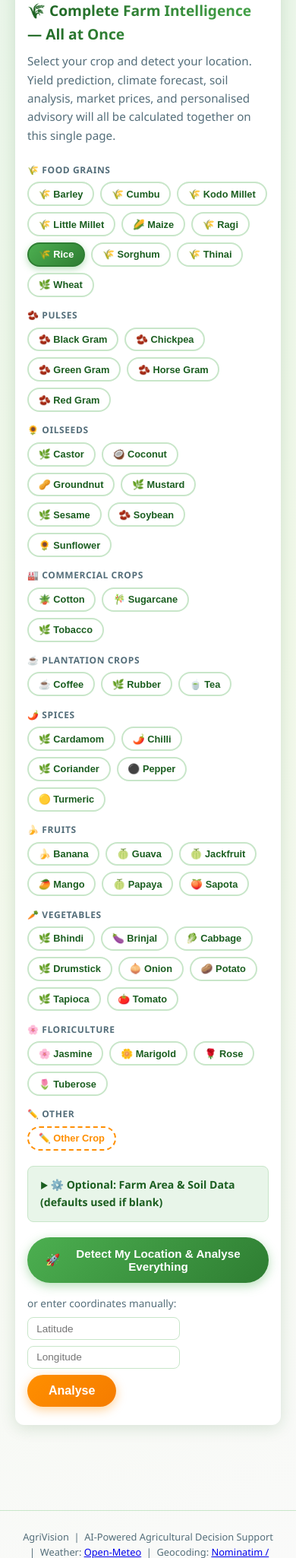
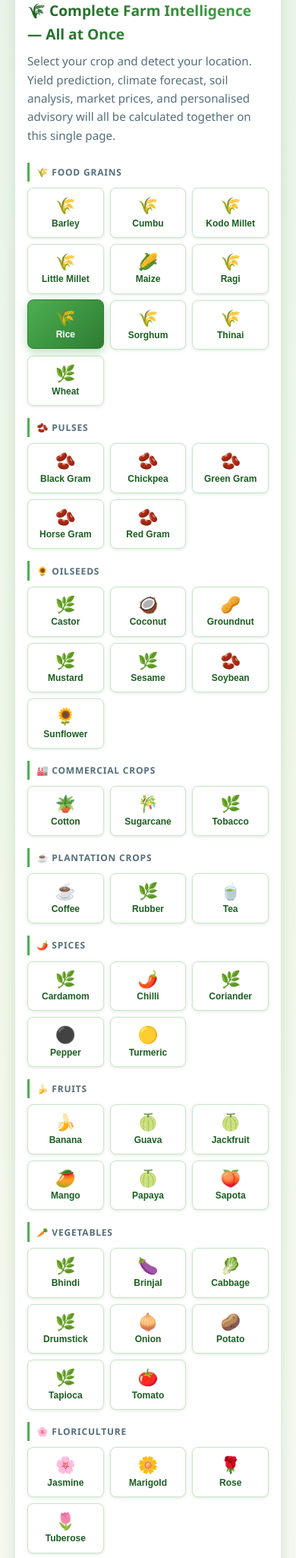
Before and after one commit to sachin712122/harvest, a Flask app: page / in a window 390 px wide. Shown: the part 266-2316 px from the top of the page at 76% size. Run offline with Flask 3, Linux system fonts and the light colour scheme; some libraries are stand-ins or nearby versions.

Commit message:
feat: transform crop list into responsive button cards with Tailwind CSS
- Restructure each crop button with separate emoji icon (crop-icon) and
  text (crop-name) spans for a proper card layout
- Replace flexbox-wrap with CSS auto-fill grid for responsive columns
- Make buttons card-shaped: rounded corners, shadow, lift-on-hover,
  min-height 72px, flex-column layout
- Add green left-border accent to category section labels
- Add Tailwind CSS CDN (preflight disabled, tw- prefix) and apply
  tw-flex/tw-flex-col/tw-gap/tw-grid utility classes to structural
  container elements
- Fix i18n: move data-i18n-crop to .crop-name span only (avoids
  destroying child elements when textContent is set)
- Remove emoji prefix from otherCropBtn translations (emoji now lives
  in its own .crop-icon span)
- Update mobile responsive breakpoint for smaller grid columns

Co-authored-by: sachin712122 <242144410+sachin712122@users.noreply.github.com>

```diff
--- a/static/css/style.css
+++ b/static/css/style.css
@@ -119,7 +119,7 @@ main {
 .crop-selector {
   display: flex;
   flex-direction: column;
-  gap: .9rem;
+  gap: 1.1rem;
   margin-bottom: 1.25rem;
   text-align: left;
 }
@@ -127,44 +127,71 @@ main {
 .crop-category {
   display: flex;
   flex-direction: column;
-  gap: .4rem;
+  gap: .5rem;
 }
 
 .crop-category-label {
   font-size: .75rem;
   font-weight: 700;
   text-transform: uppercase;
-  letter-spacing: .6px;
+  letter-spacing: .8px;
   color: var(--text-muted);
+  padding: .2rem .4rem;
+  border-left: 3px solid var(--green-light);
+  padding-left: .6rem;
 }
 
 .crop-category-btns {
-  display: flex;
-  flex-wrap: wrap;
-  gap: .5rem;
+  display: grid;
+  grid-template-columns: repeat(auto-fill, minmax(90px, 1fr));
+  gap: .55rem;
 }
 
 .crop-btn {
-  padding: .45rem 1rem;
-  border: 2px solid var(--border);
-  border-radius: 50px;
+  display: flex;
+  flex-direction: column;
+  align-items: center;
+  justify-content: center;
+  gap: .3rem;
+  padding: .75rem .5rem .6rem;
+  border: 1.5px solid var(--border);
+  border-radius: var(--radius-sm);
   background: var(--white);
   color: var(--green-dark);
-  font-size: .88rem;
+  font-size: .78rem;
   font-weight: 600;
   cursor: pointer;
   transition: background var(--transition), border-color var(--transition),
-              color var(--transition), box-shadow var(--transition);
+              color var(--transition), box-shadow var(--transition), transform var(--transition);
+  box-shadow: 0 1px 4px var(--shadow);
+  text-align: center;
+  line-height: 1.3;
+  min-height: 72px;
+}
+.crop-btn .crop-icon {
+  font-size: 1.6rem;
+  line-height: 1;
+  display: block;
+}
+.crop-btn .crop-name {
+  display: block;
+  font-size: .75rem;
+  font-weight: 600;
+  word-break: break-word;
+  hyphens: auto;
 }
 .crop-btn:hover {
   border-color: var(--green-light);
-  box-shadow: 0 2px 8px var(--shadow);
+  box-shadow: 0 4px 12px var(--shadow);
+  transform: translateY(-2px);
+  background: var(--green-pale);
 }
 .crop-btn.active {
   background: linear-gradient(135deg, var(--green-light), var(--green-mid));
   border-color: var(--green-mid);
   color: var(--white);
-  box-shadow: 0 3px 10px rgba(76,175,80,.4);
+  box-shadow: 0 4px 12px rgba(76,175,80,.4);
+  transform: translateY(-1px);
 }
 
 /* "Other" crop button variant */
@@ -181,7 +208,8 @@ main {
   background: linear-gradient(135deg, var(--amber), #f57c00);
   border-color: #f57c00;
   color: var(--white);
-  box-shadow: 0 3px 10px rgba(255,143,0,.4);
+  box-shadow: 0 4px 12px rgba(255,143,0,.4);
+  transform: translateY(-1px);
 }
 
 /* "Other" crop input row */
@@ -535,7 +563,9 @@ footer {
 @media (max-width: 600px) {
   header h1 { font-size: 1.15rem; }
   .hero-card { padding: 1.5rem 1rem; }
-  .crop-btn { font-size: .8rem; padding: .4rem .8rem; }
+  .crop-btn { font-size: .7rem; min-height: 64px; }
+  .crop-btn .crop-icon { font-size: 1.35rem; }
+  .crop-category-btns { grid-template-columns: repeat(auto-fill, minmax(76px, 1fr)); gap: .4rem; }
   .prediction-box { flex-direction: column; align-items: flex-start; }
   .prediction-box .divider { display: none; }
   .calc-form { flex-direction: column; }
--- a/static/js/main.js
+++ b/static/js/main.js
@@ -156,7 +156,7 @@ const I18N = {
     catVegetables:      "🥕 Vegetables",
     catFloriculture:    "🌸 Floriculture",
     catOther:           "✏️ Other",
-    otherCropBtn:       "✏️ Other Crop",
+    otherCropBtn:       "Other Crop",
     otherCropLabel:     "Enter crop name:",
     otherCropPlaceholder: "e.g. Lemon, Turmeric…",
     close:              "Close",
@@ -352,7 +352,7 @@ const I18N = {
     catVegetables:      "🥕 காய்கறிகள்",
     catFloriculture:    "🌸 மலர்ச்சாகுபடி",
     catOther:           "✏️ பிற",
-    otherCropBtn:       "✏️ பிற பயிர்",
+    otherCropBtn:       "பிற பயிர்",
     otherCropLabel:     "பயிர் பெயரை உள்ளிடுக:",
     otherCropPlaceholder: "எ.கா. எலுமிச்சை, மஞ்சள்…",
     close:              "மூடு",
--- a/templates/index.html
+++ b/templates/index.html
@@ -15,6 +15,13 @@
   <link rel="apple-touch-icon" href="/static/icons/icon-192.png" />
 
   <link rel="stylesheet" href="{{ url_for('static', filename='css/style.css') }}" />
+  <script src="https://cdn.tailwindcss.com"></script>
+  <script>
+    tailwind.config = {
+      corePlugins: { preflight: false },
+      prefix: 'tw-'
+    }
+  </script>
 </head>
 <body>
 
@@ -42,118 +49,118 @@
      on this single page.</p>
 
   <!-- Crop Selector -->
-  <div class="crop-selector" id="crop-selector" role="group" aria-label="Select crop">
+  <div class="crop-selector tw-flex tw-flex-col tw-gap-4 tw-text-left" id="crop-selector" role="group" aria-label="Select crop">
 
-    <div class="crop-category">
+    <div class="crop-category tw-flex tw-flex-col tw-gap-2">
       <span class="crop-category-label" data-i18n="catFoodGrains">🌾 Food Grains</span>
-      <div class="crop-category-btns">
-        <button class="crop-btn" data-crop="barley" data-i18n-crop="barley">🌾 Barley</button>
-        <button class="crop-btn" data-crop="cumbu" data-i18n-crop="cumbu">🌾 Cumbu</button>
-        <button class="crop-btn" data-crop="kodo_millet" data-i18n-crop="kodo_millet">🌾 Kodo Millet</button>
-        <button class="crop-btn" data-crop="little_millet" data-i18n-crop="little_millet">🌾 Little Millet</button>
-        <button class="crop-btn" data-crop="maize" data-i18n-crop="maize">🌽 Maize</button>
-        <button class="crop-btn" data-crop="ragi" data-i18n-crop="ragi">🌾 Ragi</button>
-        <button class="crop-btn active" data-crop="rice" data-i18n-crop="rice">🌾 Rice</button>
-        <button class="crop-btn" data-crop="sorghum" data-i18n-crop="sorghum">🌾 Sorghum</button>
-        <button class="crop-btn" data-crop="thinai" data-i18n-crop="thinai">🌾 Thinai</button>
-        <button class="crop-btn" data-crop="wheat" data-i18n-crop="wheat">🌿 Wheat</button>
+      <div class="crop-category-btns tw-grid tw-gap-2">
+        <button class="crop-btn" data-crop="barley"><span class="crop-icon">🌾</span><span class="crop-name" data-i18n-crop="barley">Barley</span></button>
+        <button class="crop-btn" data-crop="cumbu"><span class="crop-icon">🌾</span><span class="crop-name" data-i18n-crop="cumbu">Cumbu</span></button>
+        <button class="crop-btn" data-crop="kodo_millet"><span class="crop-icon">🌾</span><span class="crop-name" data-i18n-crop="kodo_millet">Kodo Millet</span></button>
+        <button class="crop-btn" data-crop="little_millet"><span class="crop-icon">🌾</span><span class="crop-name" data-i18n-crop="little_millet">Little Millet</span></button>
+        <button class="crop-btn" data-crop="maize"><span class="crop-icon">🌽</span><span class="crop-name" data-i18n-crop="maize">Maize</span></button>
+        <button class="crop-btn" data-crop="ragi"><span class="crop-icon">🌾</span><span class="crop-name" data-i18n-crop="ragi">Ragi</span></button>
+        <button class="crop-btn active" data-crop="rice"><span class="crop-icon">🌾</span><span class="crop-name" data-i18n-crop="rice">Rice</span></button>
+        <button class="crop-btn" data-crop="sorghum"><span class="crop-icon">🌾</span><span class="crop-name" data-i18n-crop="sorghum">Sorghum</span></button>
+        <button class="crop-btn" data-crop="thinai"><span class="crop-icon">🌾</span><span class="crop-name" data-i18n-crop="thinai">Thinai</span></button>
+        <button class="crop-btn" data-crop="wheat"><span class="crop-icon">🌿</span><span class="crop-name" data-i18n-crop="wheat">Wheat</span></button>
       </div>
     </div>
 
-    <div class="crop-category">
+    <div class="crop-category tw-flex tw-flex-col tw-gap-2">
       <span class="crop-category-label" data-i18n="catPulses">🫘 Pulses</span>
-      <div class="crop-category-btns">
-        <button class="crop-btn" data-crop="black_gram" data-i18n-crop="black_gram">🫘 Black Gram</button>
-        <button class="crop-btn" data-crop="chickpea" data-i18n-crop="chickpea">🫘 Chickpea</button>
-        <button class="crop-btn" data-crop="green_gram" data-i18n-crop="green_gram">🫘 Green Gram</button>
-        <button class="crop-btn" data-crop="horse_gram" data-i18n-crop="horse_gram">🫘 Horse Gram</button>
-        <button class="crop-btn" data-crop="red_gram" data-i18n-crop="red_gram">🫘 Red Gram</button>
+      <div class="crop-category-btns tw-grid tw-gap-2">
+        <button class="crop-btn" data-crop="black_gram"><span class="crop-icon">🫘</span><span class="crop-name" data-i18n-crop="black_gram">Black Gram</span></button>
+        <button class="crop-btn" data-crop="chickpea"><span class="crop-icon">🫘</span><span class="crop-name" data-i18n-crop="chickpea">Chickpea</span></button>
+        <button class="crop-btn" data-crop="green_gram"><span class="crop-icon">🫘</span><span class="crop-name" data-i18n-crop="green_gram">Green Gram</span></button>
+        <button class="crop-btn" data-crop="horse_gram"><span class="crop-icon">🫘</span><span class="crop-name" data-i18n-crop="horse_gram">Horse Gram</span></button>
+        <button class="crop-btn" data-crop="red_gram"><span class="crop-icon">🫘</span><span class="crop-name" data-i18n-crop="red_gram">Red Gram</span></button>
       </div>
     </div>
 
-    <div class="crop-category">
+    <div class="crop-category tw-flex tw-flex-col tw-gap-2">
       <span class="crop-category-label" data-i18n="catOilseeds">🌻 Oilseeds</span>
-      <div class="crop-category-btns">
-        <button class="crop-btn" data-crop="castor" data-i18n-crop="castor">🌿 Castor</button>
-        <button class="crop-btn" data-crop="coconut" data-i18n-crop="coconut">🥥 Coconut</button>
-        <button class="crop-btn" data-crop="groundnut" data-i18n-crop="groundnut">🥜 Groundnut</button>
-        <button class="crop-btn" data-crop="mustard" data-i18n-crop="mustard">🌿 Mustard</button>
-        <button class="crop-btn" data-crop="sesame" data-i18n-crop="sesame">🌿 Sesame</button>
-        <button class="crop-btn" data-crop="soybean" data-i18n-crop="soybean">🫘 Soybean</button>
-        <button class="crop-btn" data-crop="sunflower" data-i18n-crop="sunflower">🌻 Sunflower</button>
+      <div class="crop-category-btns tw-grid tw-gap-2">
+        <button class="crop-btn" data-crop="castor"><span class="crop-icon">🌿</span><span class="crop-name" data-i18n-crop="castor">Castor</span></button>
+        <button class="crop-btn" data-crop="coconut"><span class="crop-icon">🥥</span><span class="crop-name" data-i18n-crop="coconut">Coconut</span></button>
+        <button class="crop-btn" data-crop="groundnut"><span class="crop-icon">🥜</span><span class="crop-name" data-i18n-crop="groundnut">Groundnut</span></button>
+        <button class="crop-btn" data-crop="mustard"><span class="crop-icon">🌿</span><span class="crop-name" data-i18n-crop="mustard">Mustard</span></button>
+        <button class="crop-btn" data-crop="sesame"><span class="crop-icon">🌿</span><span class="crop-name" data-i18n-crop="sesame">Sesame</span></button>
+        <button class="crop-btn" data-crop="soybean"><span class="crop-icon">🫘</span><span class="crop-name" data-i18n-crop="soybean">Soybean</span></button>
+        <button class="crop-btn" data-crop="sunflower"><span class="crop-icon">🌻</span><span class="crop-name" data-i18n-crop="sunflower">Sunflower</span></button>
       </div>
     </div>
 
-    <div class="crop-category">
+    <div class="crop-category tw-flex tw-flex-col tw-gap-2">
       <span class="crop-category-label" data-i18n="catCommercial">🏭 Commercial Crops</span>
-      <div class="crop-category-btns">
-        <button class="crop-btn" data-crop="cotton" data-i18n-crop="cotton">🪴 Cotton</button>
-        <button class="crop-btn" data-crop="sugarcane" data-i18n-crop="sugarcane">🎋 Sugarcane</button>
-        <button class="crop-btn" data-crop="tobacco" data-i18n-crop="tobacco">🌿 Tobacco</button>
+      <div class="crop-category-btns tw-grid tw-gap-2">
+        <button class="crop-btn" data-crop="cotton"><span class="crop-icon">🪴</span><span class="crop-name" data-i18n-crop="cotton">Cotton</span></button>
+        <button class="crop-btn" data-crop="sugarcane"><span class="crop-icon">🎋</span><span class="crop-name" data-i18n-crop="sugarcane">Sugarcane</span></button>
+        <button class="crop-btn" data-crop="tobacco"><span class="crop-icon">🌿</span><span class="crop-name" data-i18n-crop="tobacco">Tobacco</span></button>
       </div>
     </div>
 
-    <div class="crop-category">
+    <div class="crop-category tw-flex tw-flex-col tw-gap-2">
       <span class="crop-category-label" data-i18n="catPlantation">☕ Plantation Crops</span>
-      <div class="crop-category-btns">
-        <button class="crop-btn" data-crop="coffee" data-i18n-crop="coffee">☕ Coffee</button>
-        <button class="crop-btn" data-crop="rubber" data-i18n-crop="rubber">🌿 Rubber</button>
-        <button class="crop-btn" data-crop="tea" data-i18n-crop="tea">🍵 Tea</button>
+      <div class="crop-category-btns tw-grid tw-gap-2">
+        <button class="crop-btn" data-crop="coffee"><span class="crop-icon">☕</span><span class="crop-name" data-i18n-crop="coffee">Coffee</span></button>
+        <button class="crop-btn" data-crop="rubber"><span class="crop-icon">🌿</span><span class="crop-name" data-i18n-crop="rubber">Rubber</span></button>
+        <button class="crop-btn" data-crop="tea"><span class="crop-icon">🍵</span><span class="crop-name" data-i18n-crop="tea">Tea</span></button>
       </div>
     </div>
 
-    <div class="crop-category">
+    <div class="crop-category tw-flex tw-flex-col tw-gap-2">
       <span class="crop-category-label" data-i18n="catSpices">🌶️ Spices</span>
-      <div class="crop-category-btns">
-        <button class="crop-btn" data-crop="cardamom" data-i18n-crop="cardamom">🌿 Cardamom</button>
-        <button class="crop-btn" data-crop="chilli" data-i18n-crop="chilli">🌶️ Chilli</button>
-        <button class="crop-btn" data-crop="coriander" data-i18n-crop="coriander">🌿 Coriander</button>
-        <button class="crop-btn" data-crop="pepper" data-i18n-crop="pepper">⚫ Pepper</button>
-        <button class="crop-btn" data-crop="turmeric" data-i18n-crop="turmeric">🟡 Turmeric</button>
+      <div class="crop-category-btns tw-grid tw-gap-2">
+        <button class="crop-btn" data-crop="cardamom"><span class="crop-icon">🌿</span><span class="crop-name" data-i18n-crop="cardamom">Cardamom</span></button>
+        <button class="crop-btn" data-crop="chilli"><span class="crop-icon">🌶️</span><span class="crop-name" data-i18n-crop="chilli">Chilli</span></button>
+        <button class="crop-btn" data-crop="coriander"><span class="crop-icon">🌿</span><span class="crop-name" data-i18n-crop="coriander">Coriander</span></button>
+        <button class="crop-btn" data-crop="pepper"><span class="crop-icon">⚫</span><span class="crop-name" data-i18n-crop="pepper">Pepper</span></button>
+        <button class="crop-btn" data-crop="turmeric"><span class="crop-icon">🟡</span><span class="crop-name" data-i18n-crop="turmeric">Turmeric</span></button>
       </div>
     </div>
 
-    <div class="crop-category">
+    <div class="crop-category tw-flex tw-flex-col tw-gap-2">
       <span class="crop-category-label" data-i18n="catFruits">🍌 Fruits</span>
-      <div class="crop-category-btns">
-        <button class="crop-btn" data-crop="banana" data-i18n-crop="banana">🍌 Banana</button>
-        <button class="crop-btn" data-crop="guava" data-i18n-crop="guava">🍈 Guava</button>
-        <button class="crop-btn" data-crop="jackfruit" data-i18n-crop="jackfruit">🍈 Jackfruit</button>
-        <button class="crop-btn" data-crop="mango" data-i18n-crop="mango">🥭 Mango</button>
-        <button class="crop-btn" data-crop="papaya" data-i18n-crop="papaya">🍈 Papaya</button>
-        <button class="crop-btn" data-crop="sapota" data-i18n-crop="sapota">🍑 Sapota</button>
+      <div class="crop-category-btns tw-grid tw-gap-2">
+        <button class="crop-btn" data-crop="banana"><span class="crop-icon">🍌</span><span class="crop-name" data-i18n-crop="banana">Banana</span></button>
+        <button class="crop-btn" data-crop="guava"><span class="crop-icon">🍈</span><span class="crop-name" data-i18n-crop="guava">Guava</span></button>
+        <button class="crop-btn" data-crop="jackfruit"><span class="crop-icon">🍈</span><span class="crop-name" data-i18n-crop="jackfruit">Jackfruit</span></button>
+        <button class="crop-btn" data-crop="mango"><span class="crop-icon">🥭</span><span class="crop-name" data-i18n-crop="mango">Mango</span></button>
+        <button class="crop-btn" data-crop="papaya"><span class="crop-icon">🍈</span><span class="crop-name" data-i18n-crop="papaya">Papaya</span></button>
+        <button class="crop-btn" data-crop="sapota"><span class="crop-icon">🍑</span><span class="crop-name" data-i18n-crop="sapota">Sapota</span></button>
       </div>
     </div>
 
-    <div class="crop-category">
+    <div class="crop-category tw-flex tw-flex-col tw-gap-2">
       <span class="crop-category-label" data-i18n="catVegetables">🥕 Vegetables</span>
-      <div class="crop-category-btns">
-        <button class="crop-btn" data-crop="bhindi" data-i18n-crop="bhindi">🌿 Bhindi</button>
-        <button class="crop-btn" data-crop="brinjal" data-i18n-crop="brinjal">🍆 Brinjal</button>
-        <button class="crop-btn" data-crop="cabbage" data-i18n-crop="cabbage">🥬 Cabbage</button>
-        <button class="crop-btn" data-crop="drumstick" data-i18n-crop="drumstick">🌿 Drumstick</button>
-        <button class="crop-btn" data-crop="onion" data-i18n-crop="onion">🧅 Onion</button>
-        <button class="crop-btn" data-crop="potato" data-i18n-crop="potato">🥔 Potato</button>
-        <button class="crop-btn" data-crop="tapioca" data-i18n-crop="tapioca">🌿 Tapioca</button>
-        <button class="crop-btn" data-crop="tomato" data-i18n-crop="tomato">🍅 Tomato</button>
+      <div class="crop-category-btns tw-grid tw-gap-2">
+        <button class="crop-btn" data-crop="bhindi"><span class="crop-icon">🌿</span><span class="crop-name" data-i18n-crop="bhindi">Bhindi</span></button>
+        <button class="crop-btn" data-crop="brinjal"><span class="crop-icon">🍆</span><span class="crop-name" data-i18n-crop="brinjal">Brinjal</span></button>
+        <button class="crop-btn" data-crop="cabbage"><span class="crop-icon">🥬</span><span class="crop-name" data-i18n-crop="cabbage">Cabbage</span></button>
+        <button class="crop-btn" data-crop="drumstick"><span class="crop-icon">🌿</span><span class="crop-name" data-i18n-crop="drumstick">Drumstick</span></button>
+        <button class="crop-btn" data-crop="onion"><span class="crop-icon">🧅</span><span class="crop-name" data-i18n-crop="onion">Onion</span></button>
+        <button class="crop-btn" data-crop="potato"><span class="crop-icon">🥔</span><span class="crop-name" data-i18n-crop="potato">Potato</span></button>
+        <button class="crop-btn" data-crop="tapioca"><span class="crop-icon">🌿</span><span class="crop-name" data-i18n-crop="tapioca">Tapioca</span></button>
+        <button class="crop-btn" data-crop="tomato"><span class="crop-icon">🍅</span><span class="crop-name" data-i18n-crop="tomato">Tomato</span></button>
       </div>
     </div>
 
-    <div class="crop-category">
+    <div class="crop-category tw-flex tw-flex-col tw-gap-2">
       <span class="crop-category-label" data-i18n="catFloriculture">🌸 Floriculture</span>
-      <div class="crop-category-btns">
-        <button class="crop-btn" data-crop="jasmine" data-i18n-crop="jasmine">🌸 Jasmine</button>
-        <button class="crop-btn" data-crop="marigold" data-i18n-crop="marigold">🌼 Marigold</button>
-        <button class="crop-btn" data-crop="rose" data-i18n-crop="rose">🌹 Rose</button>
-        <button class="crop-btn" data-crop="tuberose" data-i18n-crop="tuberose">🌷 Tuberose</button>
+      <div class="crop-category-btns tw-grid tw-gap-2">
+        <button class="crop-btn" data-crop="jasmine"><span class="crop-icon">🌸</span><span class="crop-name" data-i18n-crop="jasmine">Jasmine</span></button>
+        <button class="crop-btn" data-crop="marigold"><span class="crop-icon">🌼</span><span class="crop-name" data-i18n-crop="marigold">Marigold</span></button>
+        <button class="crop-btn" data-crop="rose"><span class="crop-icon">🌹</span><span class="crop-name" data-i18n-crop="rose">Rose</span></button>
+        <button class="crop-btn" data-crop="tuberose"><span class="crop-icon">🌷</span><span class="crop-name" data-i18n-crop="tuberose">Tuberose</span></button>
       </div>
     </div>
 
     <!-- Other crop option -->
-    <div class="crop-category">
+    <div class="crop-category tw-flex tw-flex-col tw-gap-2">
       <span class="crop-category-label" data-i18n="catOther">✏️ Other</span>
-      <div class="crop-category-btns">
-        <button class="crop-btn crop-btn-other" id="other-crop-btn" data-crop="other" data-i18n="otherCropBtn">✏️ Other Crop</button>
+      <div class="crop-category-btns tw-grid tw-gap-2">
+        <button class="crop-btn crop-btn-other" id="other-crop-btn" data-crop="other"><span class="crop-icon">✏️</span><span class="crop-name" data-i18n="otherCropBtn">Other Crop</span></button>
       </div>
     </div>
 
```
